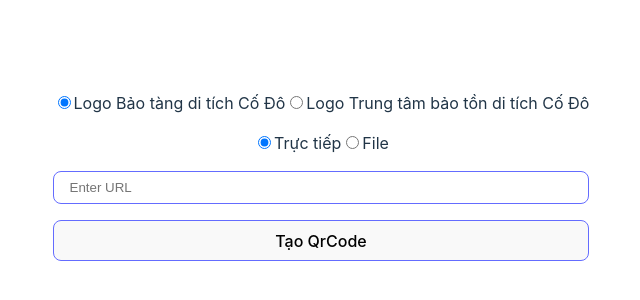
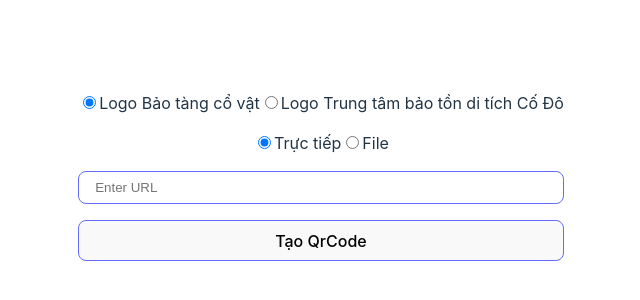
Before and after one commit to trungle1612/g-qrcode, a React (Vite) app: page / in a window 1280 px wide. Shown: the part 234-534 px from the top of the page, without its empty margins (319-959 px from the left). Built offline with nearby package versions, Linux system fonts and the light colour scheme.

Commit message:
Update content

```diff
--- a/src/App.tsx
+++ b/src/App.tsx
@@ -103,7 +103,7 @@ function App() {
               checked={logoType === "bao-tang"}
               onChange={(e) => handleLogoTypeChange(e)}
             />
-            Logo Bảo tàng di tích Cố Đô
+            Logo Bảo tàng cổ vật
           </label>
           <label>
             <input
```
